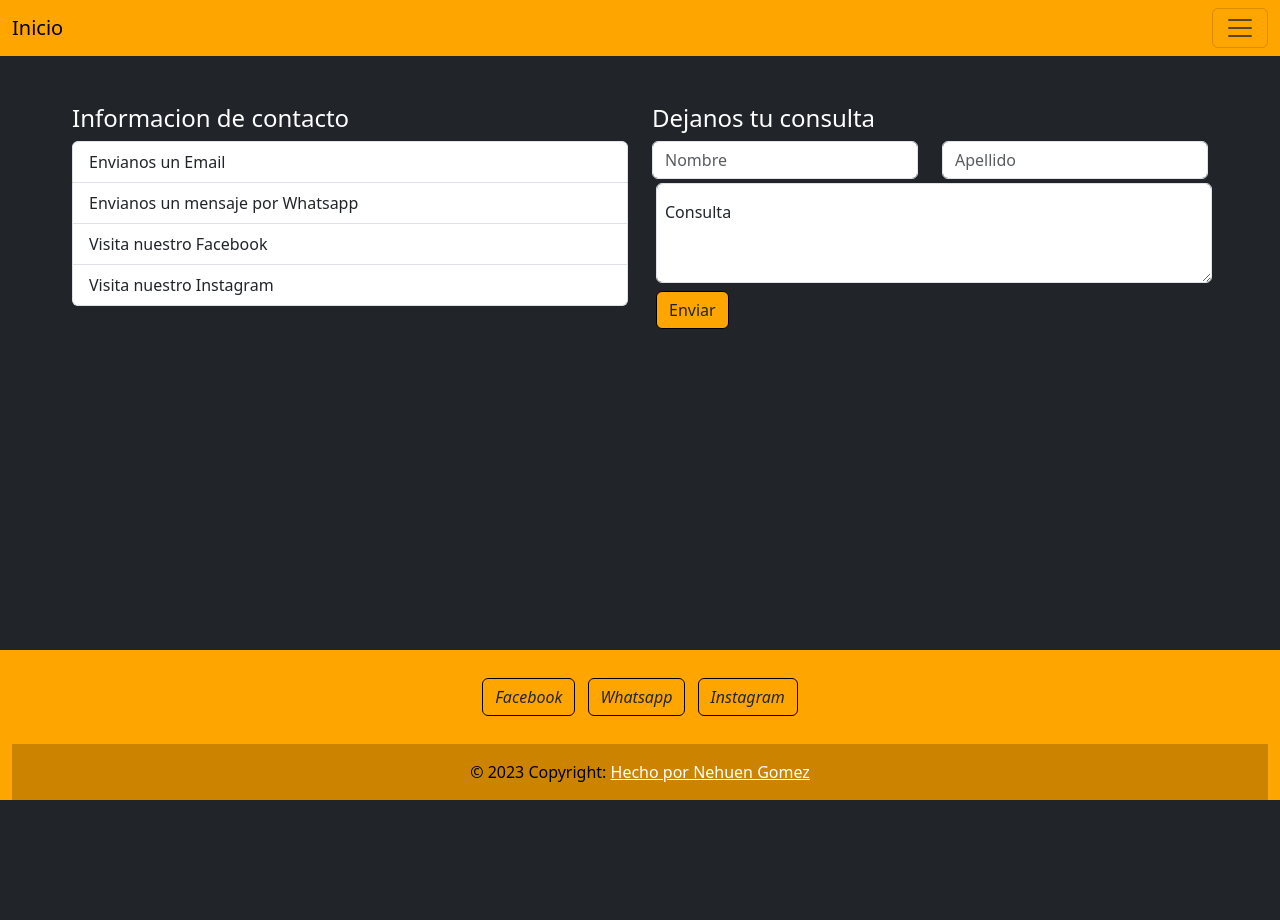
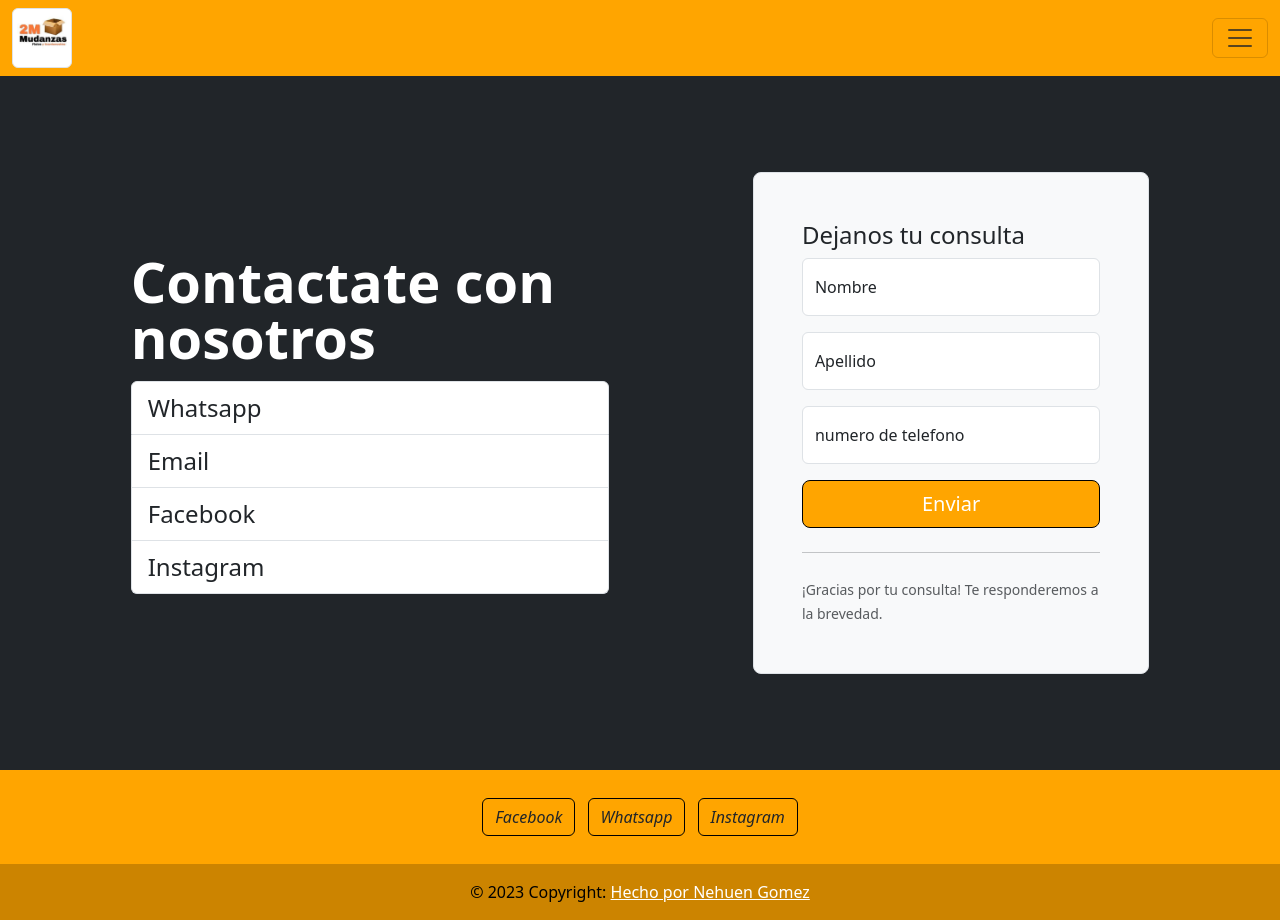
Before and after one commit to NehuenGomez/entrega-final, a plain HTML site: page pages/contacto.html in a window 1280 px wide. Before the commit the page ends 800 px from the top, so only its background shows below. Drawn offline with nearby package versions, Linux system fonts and the light colour scheme.

```diff
--- a/pages/contacto.html
+++ b/pages/contacto.html
@@ -13,7 +13,7 @@
     <!-- navbar -->
     <nav class="navbar">
         <div class="container-fluid">
-          <a class="navbar-brand" href="../index.html">Inicio</a>
+          <a href="../index.html"><img src="../img/favicon.jfif" width="60px" height="60px" class="img-thumbnail" alt="Inicio"></a>
           <button class="navbar-toggler" type="button" data-bs-toggle="collapse" data-bs-target="#navbarNav" aria-controls="navbarNav" aria-expanded="false" aria-label="Toggle navigation">
             <span class="navbar-toggler-icon"></span>
           </button>
@@ -36,47 +36,48 @@
         </div>
       </nav>
 <!-- navbar -->
-    <!-- formulario de contacto -->
-    <section class="container-fluid">
-        <div class="row m-5">
-            <!-- informacion de contacto -->
-            <div class="col md-6">
-                <h4 class="text-white">Informacion de contacto</h4>
-                <div class="list-group">
-                    <a href="mailto:2m_mudanzas@hotmail.com" class="list-group-item list-group-item-action">Envianos un Email</a>
-                    <a href="https://wa.me/c/5492215906129" class="list-group-item list-group-item-action">Envianos un mensaje por Whatsapp</a>
-                    <a href="https://www.facebook.com/profile.php?id=100063798823917" class="list-group-item list-group-item-action">Visita nuestro Facebook</a>
-                    <a href="https://www.instagram.com/mudanzas2m/" class="list-group-item list-group-item-action">Visita nuestro Instagram</a>
-                  </div>
-            <!-- informacion de contacto -->
-            <!-- dejanos tu consulta -->
-            </div>
-            <div class="col md-6">
-                <h4 class="text-white">Dejanos tu consulta</h4>
-                <div class="row">
-                    <div class="col">
-                      <input type="text" class="form-control" placeholder="Nombre" aria-label="Nombre">
-                    </div>
-                    <div class="col">
-                      <input type="text" class="form-control" placeholder="Apellido" aria-label="Apellido">
+<!-- hero -->
+<main>
+  <div class="container col-xl-10 col-xxl-8 px-4 py-5">
+    <div class="row align-items-center g-lg-5 py-5">
+      <div class="col-lg-7 text-center text-lg-start">
+        <h1 class="display-4 fw-bold lh-1 mb-3 text-white">Contactate con nosotros</h1>
+        <div class="list-group col-lg-10 fs-4 text-white">
+          <a href="https://wa.me/c/5492215906129" class="list-group-item list-group-item-action" aria-current="true">
+            Whatsapp
+          </a>
+          <a href="mailto:2m_mudanzas@hotmail.com" class="list-group-item list-group-item-action">Email</a>
+          <a href="https://www.facebook.com/profile.php?id=100063798823917" class="list-group-item list-group-item-action">Facebook</a>
+          <a href="https://www.instagram.com/mudanzas2m/" class="list-group-item list-group-item-action">Instagram</a>
         </div>
       </div>
-                  <form action="">
-                    <div class="form-floating">
-                        <textarea class="form-control m-1" placeholder="Dejanos tu consulta" id="floatingTextarea2" style="height: 100px"></textarea>
-                        <label for="floatingTextarea2">Consulta</label>
-                        <button class="btn m-1" type="submit">Enviar</button>
+      <div class="col-md-10 mx-auto col-lg-5">
+        <form class="p-4 p-md-5 border rounded-3 bg-light">
+          <h4>Dejanos tu consulta</h4>
+          <div class="form-floating mb-3">
+            <input type="name" class="form-control" id="floatingInput" placeholder="tu nombre">
+            <label for="floatingInput">Nombre</label>
           </div>
+          <div class="form-floating mb-3">
+            <input type="name" class="form-control" id="floatingPassword" placeholder="apellido">
+            <label for="floatingPassword">Apellido</label>
+          </div>
+          <div class="form-floating mb-3">
+            <input type="number" class="form-control" id="floatingPassword" placeholder="telefono">
+            <label for="floatingPassword">numero de telefono</label>
+          </div>
+          <button class="w-100 btn btn-lg btn-dark" type="submit">Enviar</button>
+          <hr class="my-4">
+          <small class="text-muted">¡Gracias por tu consulta! Te responderemos a la brevedad.</small>
         </form>
-             <!-- dejanos tu consulta -->
-
       </div>
     </div>
-    </section>
-    <!-- formulario de contacto -->
-
-    <footer class=" container-fluid text-center text-black position-absolute bottom-0 start-50 translate-middle-x w-100">
-    <div class="p-4 pb-0">
+  </div>
+</main>
+<!-- hero -->
+<!-- footer -->
+<footer class="text-center text-black">
+  <div class="container p-4 pb-0">
     <!-- Section: redes sociales -->
     <section class="mb-4">
       <!-- Facebook -->
@@ -104,6 +105,7 @@
   </div>
   <!-- Copyright -->
 </footer>
+<!-- footer -->
 
     <script src="https://cdn.jsdelivr.net/npm/bootstrap@5.3.0-alpha1/dist/js/bootstrap.bundle.min.js" integrity="sha384-w76AqPfDkMBDXo30jS1Sgez6pr3x5MlQ1ZAGC+nuZB+EYdgRZgiwxhTBTkF7CXvN" crossorigin="anonymous"></script>
 </body>
```
Also changed, not shown: index.html (+2 -2 lines), pages/servicios.html (+1 -1 lines), pages/trabajos.html (+31 -12 lines). Lines whose indentation alone changed are shown as unchanged.
